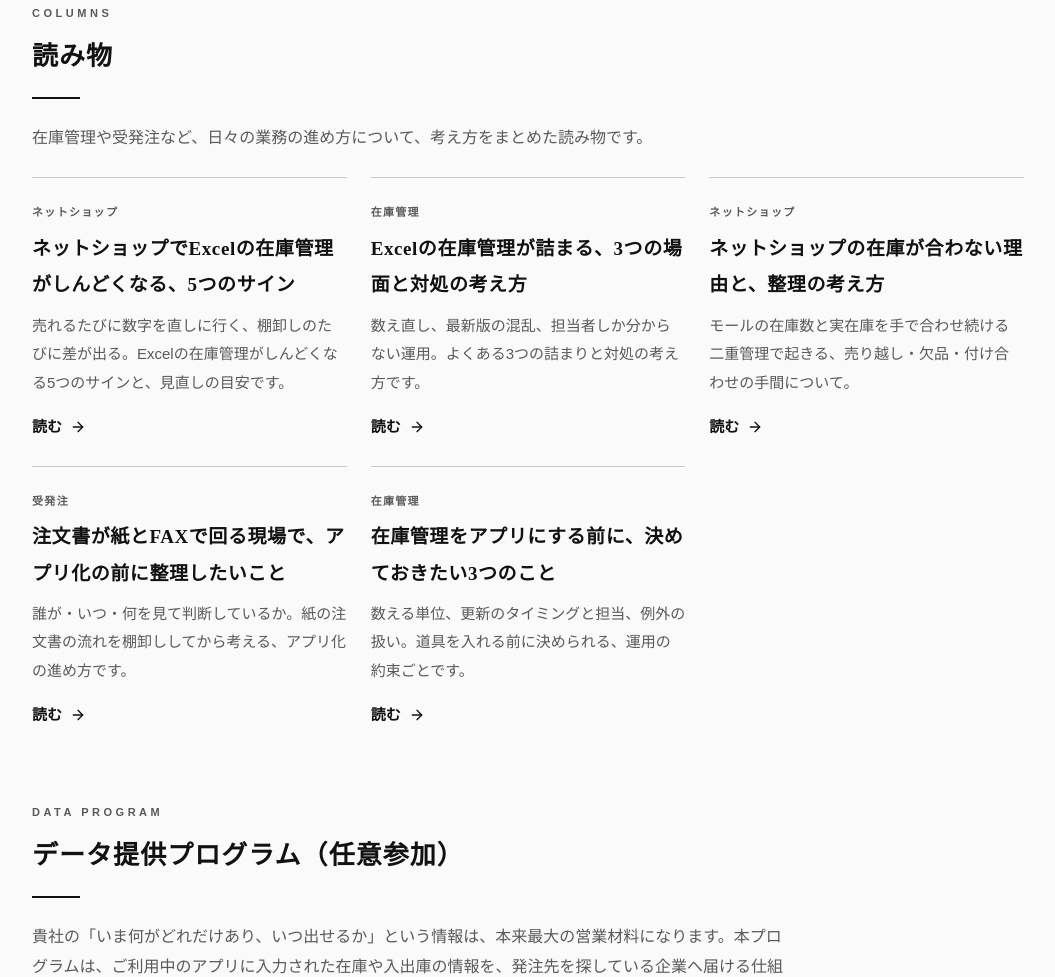
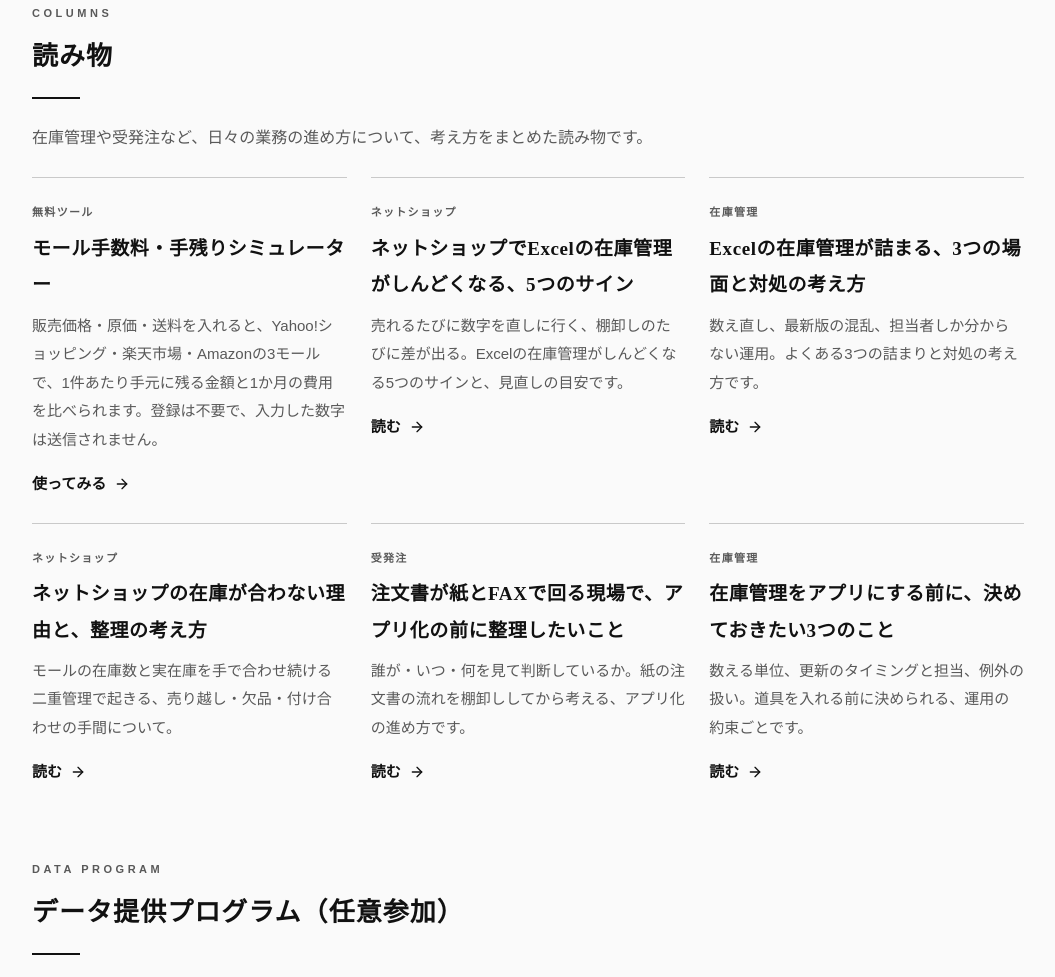
Before and after one commit to Ryoooooo-t/kainoria-site, a plain HTML site: page index.html in a window 1280 px wide. Shown: the part 4812-5789 px from the top of the page, without its empty margins (112-1167 px from the left). Drawn offline with Linux system fonts and the light colour scheme.

Commit message:
無料ツール公開に伴う導線追加: sitemap登録・トップの読み物欄にツールカード追加・記事Relatedから相互リンク

```diff
--- a/index.html
+++ b/index.html
@@ -248,6 +248,12 @@
     <p class="section-lead">在庫管理や受発注など、日々の業務の進め方について、考え方をまとめた読み物です。</p>
     <div class="entries">
       <div class="entry">
+        <span class="entry-label">無料ツール</span>
+        <h3>モール手数料・手残りシミュレーター</h3>
+        <p>販売価格・原価・送料を入れると、Yahoo!ショッピング・楽天市場・Amazonの3モールで、1件あたり手元に残る金額と1か月の費用を比べられます。登録は不要で、入力した数字は送信されません。</p>
+        <p><a class="more" href="tool-mall-profit.html">使ってみる <svg class="icon" xmlns="http://www.w3.org/2000/svg" width="16" height="16" viewBox="0 0 24 24" fill="none" stroke="currentColor" stroke-width="2" stroke-linecap="round" stroke-linejoin="round" aria-hidden="true"><path d="M5 12h14"/><path d="m12 5 7 7-7 7"/></svg></a></p>
+      </div>
+      <div class="entry">
         <span class="entry-label">ネットショップ</span>
         <h3>ネットショップでExcelの在庫管理がしんどくなる、5つのサイン</h3>
         <p>売れるたびに数字を直しに行く、棚卸しのたびに差が出る。Excelの在庫管理がしんどくなる5つのサインと、見直しの目安です。</p>
--- a/sitemap.xml
+++ b/sitemap.xml
@@ -3,6 +3,7 @@
   <url><loc>https://kainoria.jp/</loc></url>
   <url><loc>https://kainoria.jp/diagnosis.html</loc></url>
   <url><loc>https://kainoria.jp/selfcheck.html</loc></url>
+  <url><loc>https://kainoria.jp/tool-mall-profit.html</loc></url>
   <url><loc>https://kainoria.jp/column-excel-inventory.html</loc></url>
   <url><loc>https://kainoria.jp/column-ec-inventory.html</loc></url>
   <url><loc>https://kainoria.jp/column-ec-excel-limits.html</loc></url>
```
Also changed, not shown: column-ec-excel-limits.html (+1 -0 lines).
